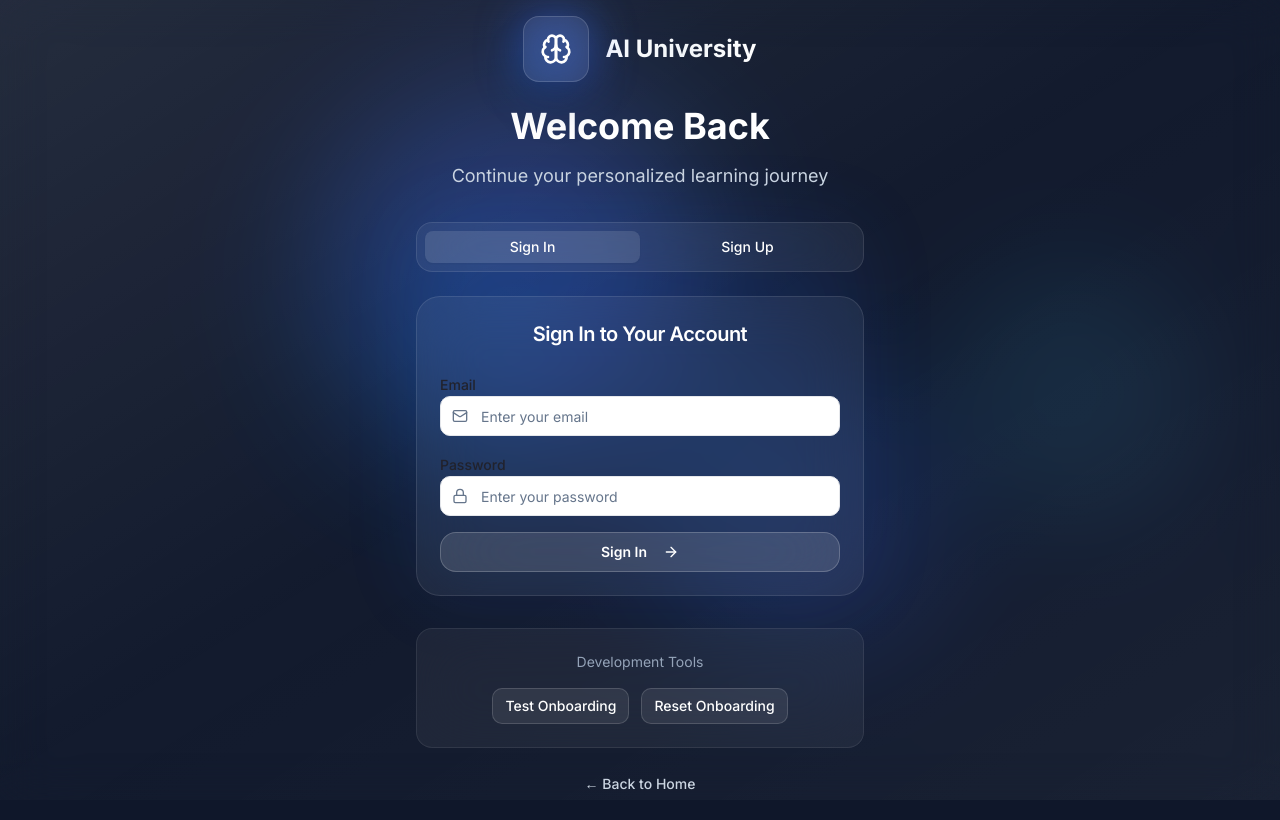
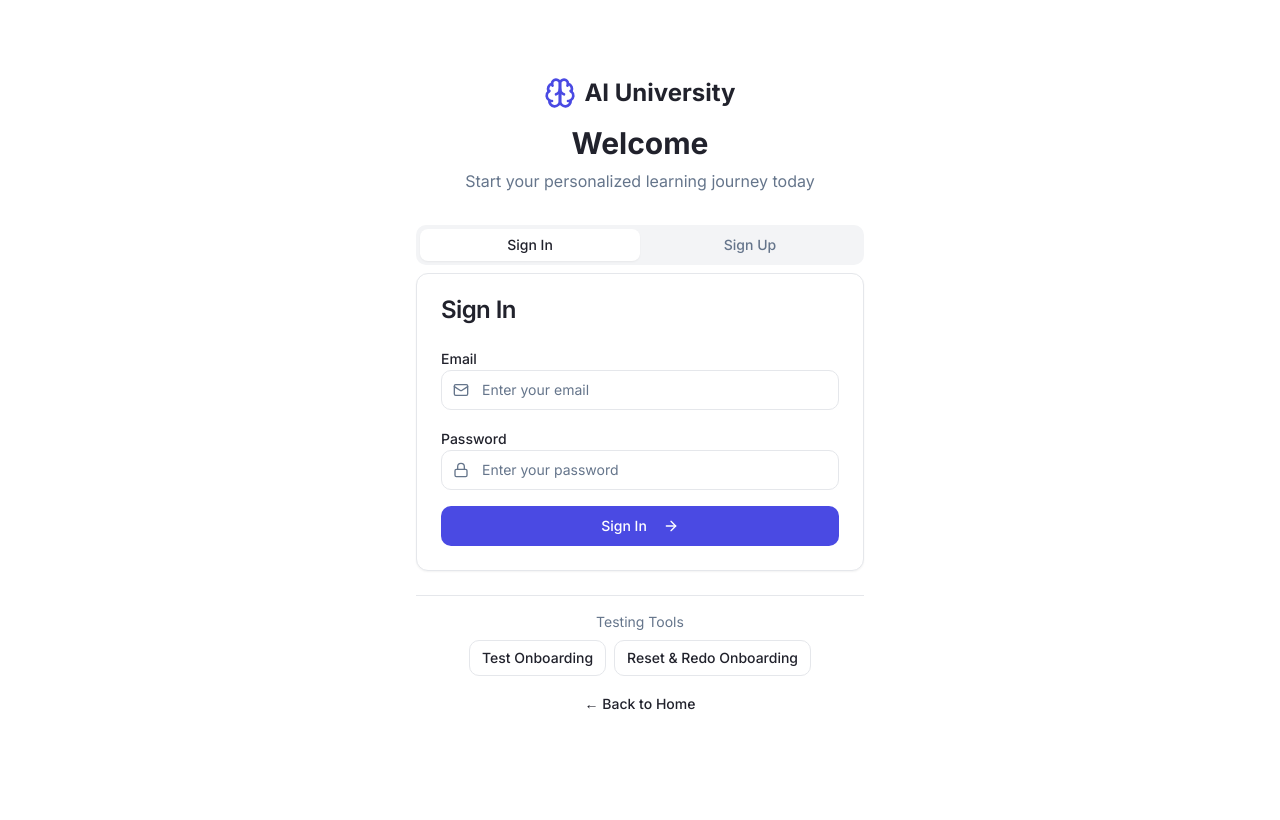
Before and after one commit to drewprincipe/ai-u, a React (Vite) app: page /auth in a window 1280 px wide. Built offline with nearby package versions, Linux system fonts and the light colour scheme.

Commit message:
Reverted to commit 2e7663ac62bd168c9fdde2c03c3fbf6d5e75e1b8

```diff
--- a/src/pages/Auth.tsx
+++ b/src/pages/Auth.tsx
@@ -169,58 +169,29 @@ const Auth = () => {
   };
 
   return (
-    <div className="min-h-screen relative overflow-hidden bg-gradient-to-br from-slate-900 via-navy-900 to-slate-900">
-      {/* Dynamic background orbs */}
-      <div className="fixed inset-0">
-        <div className="absolute top-20 left-1/4 w-96 h-96 bg-gradient-gemini rounded-full blur-3xl opacity-20 animate-pulse"></div>
-        <div className="absolute bottom-32 right-1/4 w-80 h-80 bg-gradient-primary rounded-full blur-2xl opacity-15 gentle-float"></div>
-        <div className="absolute top-1/3 right-20 w-64 h-64 bg-gradient-accent rounded-full blur-2xl opacity-10"></div>
-      </div>
-
-      {/* Glass overlay */}
-      <div className="fixed inset-0">
-        <div className="absolute inset-0 bg-white/[0.02] backdrop-blur-[40px]"></div>
-        <div className="absolute inset-0 bg-gradient-to-br from-white/[0.08] via-transparent to-white/[0.03] backdrop-blur-[20px]"></div>
-      </div>
-
-      <div className="relative z-10 min-h-screen flex items-center justify-center p-4">
+    <div className="min-h-screen bg-background flex items-center justify-center p-4">
       <div className="w-full max-w-md">
         <div className="text-center mb-8">
-            <div className="inline-flex items-center gap-4 mb-6">
-              <div className="relative group">
-                <div className="absolute inset-0 bg-gradient-gemini rounded-2xl blur-xl opacity-60 group-hover:opacity-80 transition-opacity"></div>
-                <div className="relative p-4 bg-white/[0.08] backdrop-blur-[30px] rounded-2xl border border-white/[0.15] shadow-2xl">
-                  <Brain className="h-8 w-8 text-white" />
+          <div className="flex items-center justify-center gap-2 font-bold text-2xl mb-4">
+            <Brain className="h-8 w-8 text-primary" />
+            AI University
           </div>
-              </div>
-              <div className="text-left">
-                <span className="text-2xl font-bold bg-gradient-to-r from-white via-slate-100 to-white bg-clip-text text-transparent">
-                  AI University
-                </span>
-              </div>
-            </div>
-            <h1 className="text-4xl font-bold mb-4 text-white">Welcome Back</h1>
-            <p className="text-slate-300 text-lg">
-              Continue your personalized learning journey
+          <h1 className="text-3xl font-bold mb-2">Welcome</h1>
+          <p className="text-muted-foreground">
+            Start your personalized learning journey today
           </p>
         </div>
 
-          <div className="relative">
-            <div className="absolute inset-0 bg-gradient-primary rounded-3xl blur-2xl opacity-10"></div>
-            <Tabs defaultValue="signin" className="relative w-full">
-              <div className="relative p-1 bg-white/[0.06] backdrop-blur-[30px] rounded-2xl border border-white/[0.10] mb-6">
-                <TabsList className="grid w-full grid-cols-2 bg-transparent border-0">
-                  <TabsTrigger value="signin" className="text-white data-[state=active]:bg-white/[0.12] data-[state=active]:text-white">Sign In</TabsTrigger>
-                  <TabsTrigger value="signup" className="text-white data-[state=active]:bg-white/[0.12] data-[state=active]:text-white">Sign Up</TabsTrigger>
+        <Tabs defaultValue="signin" className="w-full">
+          <TabsList className="grid w-full grid-cols-2">
+            <TabsTrigger value="signin">Sign In</TabsTrigger>
+            <TabsTrigger value="signup">Sign Up</TabsTrigger>
           </TabsList>
-              </div>
 
           <TabsContent value="signin">
-                <div className="relative">
-                  <div className="absolute inset-0 bg-white/[0.06] backdrop-blur-[30px] rounded-3xl border border-white/[0.10]"></div>
-                  <Card className="relative bg-transparent border-0 shadow-none">
-                    <CardHeader className="text-center">
-                      <CardTitle className="text-white text-xl">Sign In to Your Account</CardTitle>
+            <Card>
+              <CardHeader>
+                <CardTitle>Sign In</CardTitle>
               </CardHeader>
               <CardContent>
                 <form onSubmit={handleSignIn} className="space-y-4">
@@ -256,22 +227,19 @@ const Auth = () => {
                     </div>
                   </div>
 
-                    <Button type="submit" className="w-full bg-white/[0.12] backdrop-blur-[40px] hover:bg-white/[0.18] hover:scale-105 transition-all duration-300 rounded-2xl border border-white/[0.2] text-white font-semibold" disabled={isLoading}>
+                  <Button type="submit" className="w-full" disabled={isLoading}>
                     {isLoading ? "Signing In..." : "Sign In"}
                     <ArrowRight className="h-4 w-4 ml-2" />
                   </Button>
                 </form>
               </CardContent>
             </Card>
-                </div>
           </TabsContent>
 
           <TabsContent value="signup">
-                <div className="relative">
-                  <div className="absolute inset-0 bg-white/[0.06] backdrop-blur-[30px] rounded-3xl border border-white/[0.10]"></div>
-                  <Card className="relative bg-transparent border-0 shadow-none">
-                    <CardHeader className="text-center">
-                      <CardTitle className="text-white text-xl">Create Your Account</CardTitle>
+            <Card>
+              <CardHeader>
+                <CardTitle>Create Account</CardTitle>
               </CardHeader>
               <CardContent>
                 <form onSubmit={handleSignUp} className="space-y-4">
@@ -341,37 +309,31 @@ const Auth = () => {
                     </div>
                   </div>
 
-                        <Button type="submit" className="w-full bg-white/[0.12] backdrop-blur-[40px] hover:bg-white/[0.18] hover:scale-105 transition-all duration-300 rounded-2xl border border-white/[0.2] text-white font-semibold" disabled={isLoading}>
+                  <Button type="submit" className="w-full" disabled={isLoading}>
                     {isLoading ? "Creating Account..." : "Create Account"}
                     <ArrowRight className="h-4 w-4 ml-2" />
                   </Button>
                 </form>
               </CardContent>
             </Card>
-                </div>
           </TabsContent>
         </Tabs>
-          </div>
 
-          <div className="text-center mt-8 space-y-4">
-            <div className="relative">
-              <div className="absolute inset-0 bg-white/[0.05] backdrop-blur-[30px] rounded-2xl border border-white/[0.08]"></div>
-              <div className="relative p-6">
-                <p className="text-sm text-slate-400 mb-4">Development Tools</p>
-                <div className="flex gap-3 justify-center">
-                  <Button variant="outline" size="sm" onClick={handleTestOnboarding} className="bg-white/[0.08] border-white/[0.15] text-white hover:bg-white/[0.12]">
+        <div className="text-center mt-6 space-y-2">
+          <div className="border-t pt-4">
+            <p className="text-sm text-muted-foreground mb-2">Testing Tools</p>
+            <div className="flex gap-2 justify-center">
+              <Button variant="outline" size="sm" onClick={handleTestOnboarding}>
                 Test Onboarding
               </Button>
-                  <Button variant="outline" size="sm" onClick={handleResetOnboarding} disabled={isLoading} className="bg-white/[0.08] border-white/[0.15] text-white hover:bg-white/[0.12]">
-                    Reset Onboarding
+              <Button variant="outline" size="sm" onClick={handleResetOnboarding} disabled={isLoading}>
+                Reset & Redo Onboarding
               </Button>
             </div>
           </div>
-            </div>
-            <Button variant="ghost" onClick={() => navigate("/")} className="text-slate-300 hover:text-white hover:bg-white/[0.05]">
+          <Button variant="ghost" onClick={() => navigate("/")}>
             ← Back to Home
           </Button>
-          </div>
         </div>
       </div>
     </div>
--- a/src/pages/Dashboard.tsx
+++ b/src/pages/Dashboard.tsx
@@ -124,41 +124,24 @@ const Dashboard = () => {
   };
 
   return (
-    <div className="min-h-screen relative overflow-hidden bg-gradient-to-br from-slate-900 via-navy-900 to-slate-900">
-      {/* Background orbs */}
-      <div className="fixed inset-0">
-        <div className="absolute top-20 right-1/4 w-96 h-96 bg-gradient-gemini rounded-full blur-3xl opacity-15 animate-pulse"></div>
-        <div className="absolute bottom-32 left-1/4 w-80 h-80 bg-gradient-primary rounded-full blur-2xl opacity-10 gentle-float"></div>
+    <div className="min-h-screen bg-background">
+      {/* Header */}
+      <header className="border-b bg-background/95 backdrop-blur supports-[backdrop-filter]:bg-background/60">
+        <div className="container flex h-16 items-center justify-between">
+          <div className="flex items-center gap-2 font-bold text-xl">
+            <Brain className="h-6 w-6 text-primary" />
+            AI University
           </div>
-
-      {/* Glass overlay */}
-      <div className="fixed inset-0">
-        <div className="absolute inset-0 bg-white/[0.02] backdrop-blur-[40px]"></div>
-      </div>
-
-      <div className="relative z-10 min-h-screen bg-transparent">
-        {/* Header */}
-        <header className="border-b border-white/[0.08] bg-white/[0.03] backdrop-blur-[40px]">
-          <div className="container flex h-16 items-center justify-between">
-            <div className="flex items-center gap-3 font-bold text-xl">
-              <div className="relative">
-                <div className="absolute inset-0 bg-gradient-gemini rounded-xl blur-lg opacity-40"></div>
-                <div className="relative p-2 bg-white/[0.08] backdrop-blur-[20px] rounded-xl border border-white/[0.15]">
-                  <Brain className="h-5 w-5 text-white" />
-                </div>
-              </div>
-              <span className="text-white">AI University</span>
-            </div>
-            <div className="flex items-center gap-3">
-              <Button variant="ghost" size="sm" className="text-slate-300 hover:text-white hover:bg-white/[0.08]">
+          <div className="flex items-center gap-4">
+            <Button variant="ghost" size="sm">
               <MessageCircle className="h-4 w-4 mr-2" />
               AI Tutor
             </Button>
-              <Button variant="ghost" size="sm" className="text-slate-300 hover:text-white hover:bg-white/[0.08]">
+            <Button variant="ghost" size="sm">
               <Settings className="h-4 w-4 mr-2" />
               Settings
             </Button>
-              <Button variant="outline" size="sm" onClick={handleSignOut} className="bg-white/[0.08] border-white/[0.15] text-white hover:bg-white/[0.12]">
+            <Button variant="outline" size="sm" onClick={handleSignOut}>
               <User className="h-4 w-4 mr-2" />
               Sign Out
             </Button>
@@ -171,7 +154,7 @@ const Dashboard = () => {
         <div className="mb-8">
           <div className="flex items-center justify-between mb-4">
             <div>
-              <h1 className="text-3xl font-bold mb-2 text-white">
+              <h1 className="text-3xl font-bold mb-2">
                 Welcome back, {userProfile.full_name}!
               </h1>
               <div className="flex items-center gap-2">
@@ -188,43 +171,32 @@ const Dashboard = () => {
             </div>
           </div>
 
-          <div className="relative">
-            <div className="absolute inset-0 bg-gradient-primary rounded-3xl blur-2xl opacity-10"></div>
-            <Card className="relative bg-white/[0.06] backdrop-blur-[30px] border border-white/[0.10] shadow-none">
+          <Card className="bg-gradient-card">
             <CardContent className="p-6">
               <div className="flex items-start gap-4">
-                  <div className="relative">
-                    <div className="absolute inset-0 bg-gradient-gemini rounded-xl blur-md opacity-40"></div>
-                    <div className="relative p-2 bg-white/[0.08] rounded-xl">
-                      <Target className="h-6 w-6 text-white flex-shrink-0" />
-                    </div>
-                  </div>
+                <Target className="h-8 w-8 text-primary flex-shrink-0 mt-1" />
                 <div>
-                    <h3 className="font-semibold mb-2 text-white">Your Learning Goals</h3>
-                    <p className="text-slate-300">{userProfile.learning_goals}</p>
+                  <h3 className="font-semibold mb-2">Your Learning Goals</h3>
+                  <p className="text-muted-foreground">{userProfile.learning_goals}</p>
                 </div>
               </div>
             </CardContent>
           </Card>
         </div>
-        </div>
 
         {/* Stats Grid */}
         <div className="grid md:grid-cols-4 gap-6 mb-8">
-          <div className="relative group">
-            <div className="absolute inset-0 bg-gradient-gemini rounded-3xl blur-xl opacity-10 group-hover:opacity-15 transition-opacity"></div>
-            <Card className="relative bg-white/[0.06] backdrop-blur-[30px] border border-white/[0.10] shadow-none hover:scale-105 transition-all duration-300">
+          <Card>
             <CardContent className="p-6">
               <div className="flex items-center justify-between">
                 <div>
-                    <p className="text-sm text-slate-400">Courses Enrolled</p>
-                    <p className="text-2xl font-bold text-white">0</p>
+                  <p className="text-sm text-muted-foreground">Courses Enrolled</p>
+                  <p className="text-2xl font-bold">0</p>
                 </div>
-                  <BookOpen className="h-8 w-8 text-white" />
+                <BookOpen className="h-8 w-8 text-primary" />
               </div>
             </CardContent>
           </Card>
-          </div>
 
           <Card>
             <CardContent className="p-6">
@@ -331,7 +303,6 @@ const Dashboard = () => {
         </div>
       </div>
     </div>
-    </div>
   );
 };
 
--- a/src/pages/Onboarding.tsx
+++ b/src/pages/Onboarding.tsx
@@ -235,17 +235,12 @@ const Onboarding = () => {
     switch (step) {
       case 1:
         return (
-            <div className="space-y-6">
-              <div className="text-center space-y-4">
-                <div className="relative mx-auto w-fit">
-                  <div className="absolute inset-0 bg-gradient-gemini rounded-full blur-xl opacity-40"></div>
-                  <div className="relative p-4 bg-white/[0.08] backdrop-blur-[20px] rounded-full border border-white/[0.15]">
-                    <User className="h-8 w-8 text-white" />
-                  </div>
-                </div>
-                <h2 className="text-2xl font-bold text-white">Tell us about yourself</h2>
-                <p className="text-slate-300">Let's get to know you better</p>
-              </div>
+          <div className="space-y-6">
+            <div className="text-center space-y-2">
+              <User className="h-12 w-12 text-primary mx-auto" />
+              <h2 className="text-2xl font-bold">Tell us about yourself</h2>
+              <p className="text-muted-foreground">Let's get to know you better</p>
+            </div>
 
             <div className="space-y-4">
               <div>
@@ -432,44 +427,20 @@ const Onboarding = () => {
   }
 
   return (
-    <div className="min-h-screen relative overflow-hidden bg-gradient-to-br from-slate-900 via-navy-900 to-slate-900 p-4">
-      {/* Background orbs */}
-      <div className="fixed inset-0">
-        <div className="absolute top-20 left-1/4 w-96 h-96 bg-gradient-gemini rounded-full blur-3xl opacity-20 animate-pulse"></div>
-        <div className="absolute bottom-32 right-1/4 w-80 h-80 bg-gradient-primary rounded-full blur-2xl opacity-15 gentle-float"></div>
-      </div>
-
-      {/* Glass overlay */}
-      <div className="fixed inset-0">
-        <div className="absolute inset-0 bg-white/[0.02] backdrop-blur-[40px]"></div>
-      </div>
-
-      <div className="relative z-10 max-w-2xl mx-auto">
-          <div className="mb-8 text-center">
-            <div className="flex items-center justify-between mb-6">
-              <div className="flex items-center gap-3">
-                <div className="relative">
-                  <div className="absolute inset-0 bg-gradient-gemini rounded-xl blur-lg opacity-60"></div>
-                  <div className="relative p-3 bg-white/[0.08] backdrop-blur-[30px] rounded-xl border border-white/[0.15]">
-                    <GraduationCap className="h-6 w-6 text-white" />
-                  </div>
-                </div>
-                <h1 className="text-3xl font-bold text-white">AI University</h1>
-              </div>
-              <div className="text-sm text-slate-400 bg-white/[0.06] backdrop-blur-[20px] px-3 py-2 rounded-full border border-white/[0.10]">
-                Step {step} of {totalSteps}
-              </div>
-            </div>
-            <div className="relative">
-              <div className="absolute inset-0 bg-white/[0.05] backdrop-blur-[20px] rounded-2xl"></div>
-              <Progress value={(step / totalSteps) * 100} className="relative w-full h-3 bg-white/[0.10] border border-white/[0.15]" />
+    <div className="min-h-screen bg-background p-4">
+      <div className="max-w-2xl mx-auto">
+        <div className="mb-8">
+          <div className="flex items-center justify-between mb-4">
+            <h1 className="text-3xl font-bold">Welcome to AI University</h1>
+            <div className="text-sm text-muted-foreground">
+              Step {step} of {totalSteps}
             </div>
           </div>
+          <Progress value={(step / totalSteps) * 100} className="w-full" />
+        </div>
 
-          <div className="relative">
-            <div className="absolute inset-0 bg-white/[0.06] backdrop-blur-[30px] rounded-3xl border border-white/[0.10]"></div>
-            <Card className="relative bg-transparent border-0 shadow-none">
-              <CardContent className="p-8">
+        <Card>
+          <CardContent className="p-8">
             {renderStep()}
 
             <div className="flex justify-between mt-8">
@@ -502,7 +473,6 @@ const Onboarding = () => {
             </div>
           </CardContent>
         </Card>
-        </div>
       </div>
     </div>
   );
```
Also changed, not shown: src/pages/NotFound.tsx (+7 -38 lines). Lines whose indentation alone changed are shown as unchanged.
